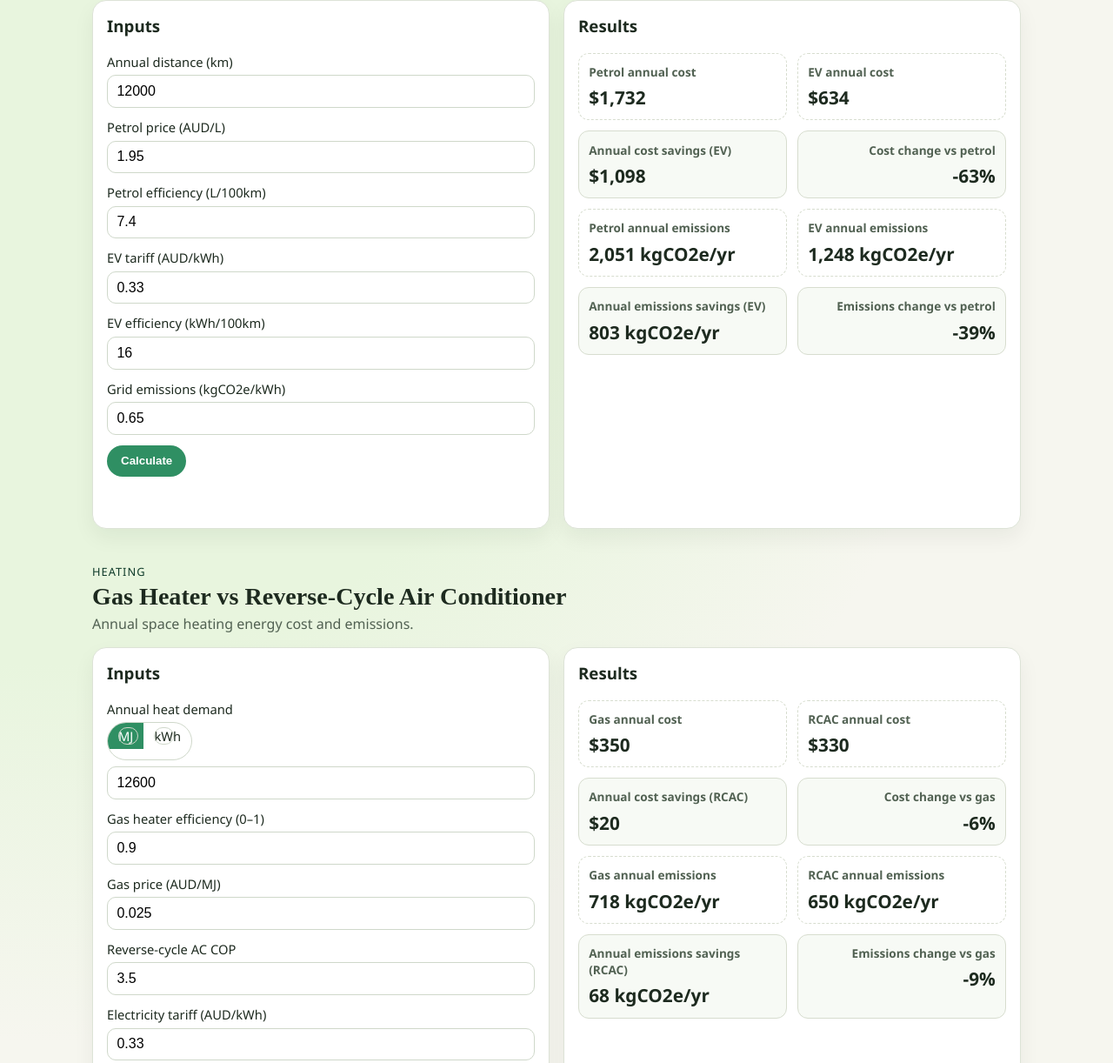
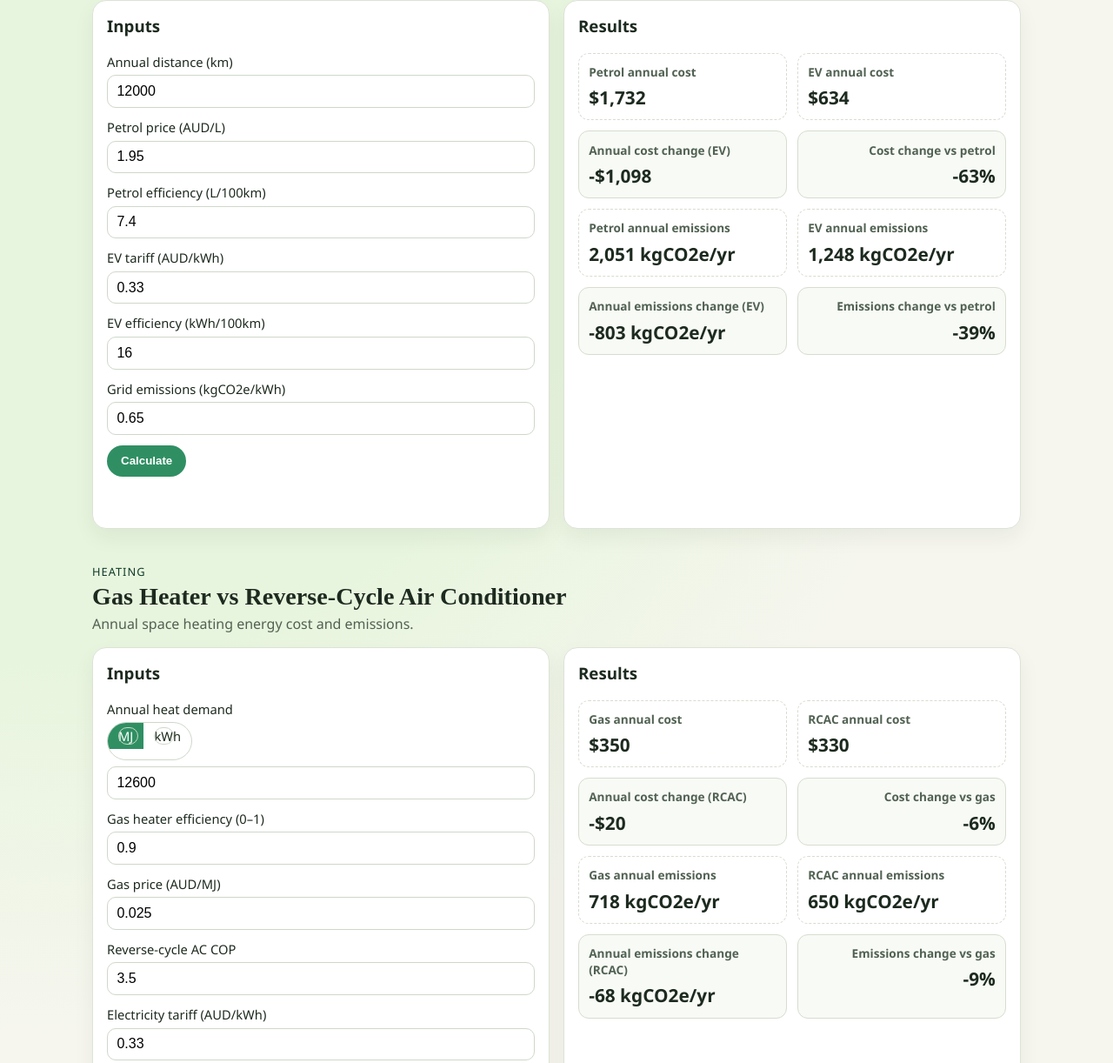
Before and after one commit to edoddridge/energy-and-carbon, a website with bundled scripts: page index.html in a window 1280 px wide. Shown: the part 264-1486 px from the top of the page at 87% size. Built offline with nearby package versions, Linux system fonts and the light colour scheme.

Commit message:
Update label for raw change results

```diff
--- a/assets/app.js
+++ b/assets/app.js
@@ -122,7 +122,7 @@ function renderCar(inputs) {
 
   carOutputEls.petrolCost.textContent = formatCurrency(result.scenarios.petrol.annualCostAud);
   carOutputEls.evCost.textContent = formatCurrency(result.scenarios.ev.annualCostAud);
-  carOutputEls.costSavings.textContent = formatCurrency(result.difference.costSavingsAud);
+  carOutputEls.costSavings.textContent = formatCurrency(-result.difference.costSavingsAud);
   carOutputEls.costChangePct.textContent = formatPercentChangeVsBaseline(
     result.scenarios.petrol.annualCostAud,
     result.scenarios.ev.annualCostAud,
@@ -130,7 +130,7 @@ function renderCar(inputs) {
 
   carOutputEls.petrolEmissions.textContent = formatKg(result.scenarios.petrol.annualEmissionsKgCo2e);
   carOutputEls.evEmissions.textContent = formatKg(result.scenarios.ev.annualEmissionsKgCo2e);
-  carOutputEls.emissionsSavings.textContent = formatKg(result.difference.emissionsSavingsKgCo2e);
+  carOutputEls.emissionsSavings.textContent = formatKg(-result.difference.emissionsSavingsKgCo2e);
   carOutputEls.emissionsChangePct.textContent = formatPercentChangeVsBaseline(
     result.scenarios.petrol.annualEmissionsKgCo2e,
     result.scenarios.ev.annualEmissionsKgCo2e,
@@ -142,7 +142,7 @@ function renderHeating(inputs) {
 
   heatingOutputEls.gasCost.textContent = formatCurrency(result.scenarios.gas.annualCostAud);
   heatingOutputEls.rcacCost.textContent = formatCurrency(result.scenarios.rcac.annualCostAud);
-  heatingOutputEls.costSavings.textContent = formatCurrency(result.difference.costSavingsAud);
+  heatingOutputEls.costSavings.textContent = formatCurrency(-result.difference.costSavingsAud);
   heatingOutputEls.costChangePct.textContent = formatPercentChangeVsBaseline(
     result.scenarios.gas.annualCostAud,
     result.scenarios.rcac.annualCostAud,
@@ -150,7 +150,7 @@ function renderHeating(inputs) {
 
   heatingOutputEls.gasEmissions.textContent = formatKg(result.scenarios.gas.annualEmissionsKgCo2e);
   heatingOutputEls.rcacEmissions.textContent = formatKg(result.scenarios.rcac.annualEmissionsKgCo2e);
-  heatingOutputEls.emissionsSavings.textContent = formatKg(result.difference.emissionsSavingsKgCo2e);
+  heatingOutputEls.emissionsSavings.textContent = formatKg(-result.difference.emissionsSavingsKgCo2e);
   heatingOutputEls.emissionsChangePct.textContent = formatPercentChangeVsBaseline(
     result.scenarios.gas.annualEmissionsKgCo2e,
     result.scenarios.rcac.annualEmissionsKgCo2e,
--- a/index.html
+++ b/index.html
@@ -72,7 +72,7 @@
               <p id="ev-cost">-</p>
             </article>
               <article class="diff diff-primary">
-              <h4>Annual cost savings (EV)</h4>
+              <h4>Annual cost change (EV)</h4>
               <p id="car-cost-savings">-</p>
             </article>
               <article class="diff diff-secondary">
@@ -88,7 +88,7 @@
               <p id="ev-emissions">-</p>
             </article>
               <article class="diff diff-primary">
-              <h4>Annual emissions savings (EV)</h4>
+              <h4>Annual emissions change (EV)</h4>
               <p id="car-emissions-savings">-</p>
             </article>
               <article class="diff diff-secondary">
@@ -165,7 +165,7 @@
               <p id="rcac-cost">-</p>
             </article>
             <article class="diff diff-primary">
-              <h4>Annual cost savings (RCAC)</h4>
+              <h4>Annual cost change (RCAC)</h4>
               <p id="heating-cost-savings">-</p>
             </article>
             <article class="diff diff-secondary">
@@ -181,7 +181,7 @@
               <p id="rcac-emissions">-</p>
             </article>
             <article class="diff diff-primary">
-              <h4>Annual emissions savings (RCAC)</h4>
+              <h4>Annual emissions change (RCAC)</h4>
               <p id="heating-emissions-savings">-</p>
             </article>
             <article class="diff diff-secondary">
```
